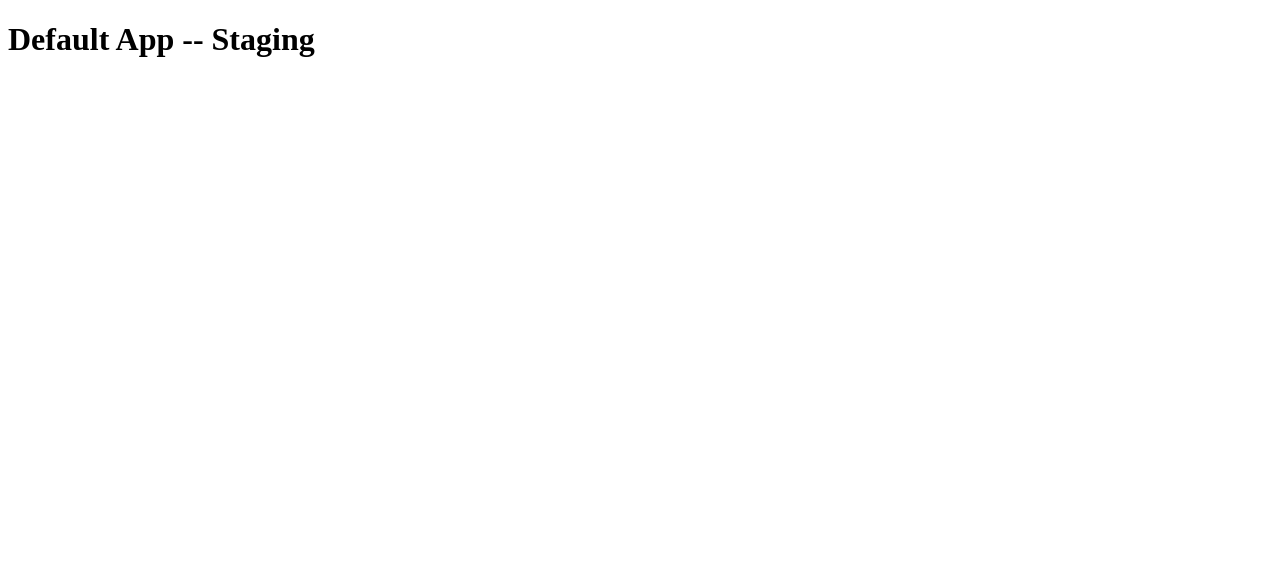
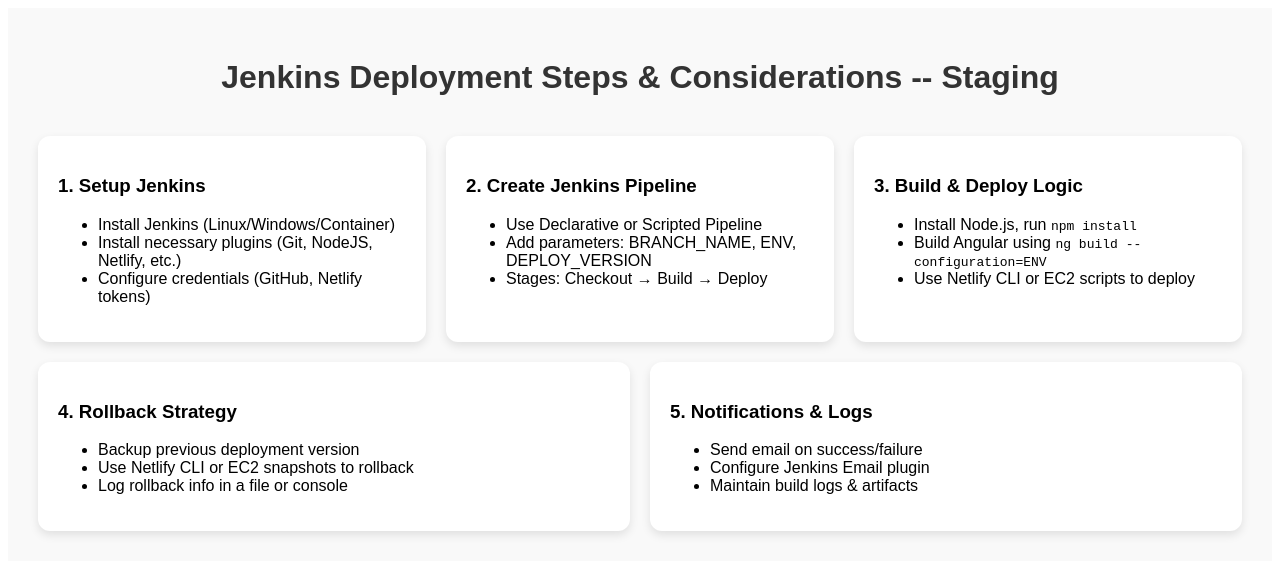
Before and after one commit to LearnDevOpsNoob/jenkins-deploy, an Angular app: page / in a window 1280 px wide. Shown: the top 576 px of the page. Built offline with nearby package versions, Linux system fonts and the light colour scheme.

Commit message:
Improved UI Main Page Staging

```diff
--- a/src/app/app.component.html
+++ b/src/app/app.component.html
@@ -1 +1,60 @@
-<h1>Default App -- Staging</h1>
+<main style="padding: 30px; background: #f9f9f9; font-family: Arial, sans-serif;">
+
+  <!-- Centered Heading -->
+  <h1 style="text-align: center; font-weight: bold; margin-bottom: 40px; font-size: 2rem; color: #333;">
+    Jenkins Deployment Steps & Considerations -- Staging
+  </h1>
+
+  <!-- Cards Container -->
+  <div style="display: flex; flex-wrap: wrap; gap: 20px; justify-content: center;">
+    <!-- Card 1: Setup Jenkins -->
+    <div style="flex: 1 1 300px; padding: 20px; border-radius: 12px; box-shadow: 0 4px 10px rgba(0,0,0,0.1); background: white;">
+      <h3>1. Setup Jenkins</h3>
+      <ul>
+        <li>Install Jenkins (Linux/Windows/Container)</li>
+        <li>Install necessary plugins (Git, NodeJS, Netlify, etc.)</li>
+        <li>Configure credentials (GitHub, Netlify tokens)</li>
+      </ul>
+    </div>
+
+    <!-- Card 2: Create Pipeline -->
+    <div style="flex: 1 1 300px; padding: 20px; border-radius: 12px; box-shadow: 0 4px 10px rgba(0,0,0,0.1); background: white;">
+      <h3>2. Create Jenkins Pipeline</h3>
+      <ul>
+        <li>Use Declarative or Scripted Pipeline</li>
+        <li>Add parameters: BRANCH_NAME, ENV, DEPLOY_VERSION</li>
+        <li>Stages: Checkout → Build → Deploy</li>
+      </ul>
+    </div>
+
+    <!-- Card 3: Build and Deploy Logic -->
+    <div style="flex: 1 1 300px; padding: 20px; border-radius: 12px; box-shadow: 0 4px 10px rgba(0,0,0,0.1); background: white;">
+      <h3>3. Build & Deploy Logic</h3>
+      <ul>
+        <li>Install Node.js, run <code>npm install</code></li>
+        <li>Build Angular using <code>ng build --configuration=ENV</code></li>
+        <li>Use Netlify CLI or EC2 scripts to deploy</li>
+      </ul>
+    </div>
+
+    <!-- Card 4: Rollback Mechanism -->
+    <div style="flex: 1 1 300px; padding: 20px; border-radius: 12px; box-shadow: 0 4px 10px rgba(0,0,0,0.1); background: white;">
+      <h3>4. Rollback Strategy</h3>
+      <ul>
+        <li>Backup previous deployment version</li>
+        <li>Use Netlify CLI or EC2 snapshots to rollback</li>
+        <li>Log rollback info in a file or console</li>
+      </ul>
+    </div>
+
+    <!-- Card 5: Notifications & Logs -->
+    <div style="flex: 1 1 300px; padding: 20px; border-radius: 12px; box-shadow: 0 4px 10px rgba(0,0,0,0.1); background: white;">
+      <h3>5. Notifications & Logs</h3>
+      <ul>
+        <li>Send email on success/failure</li>
+        <li>Configure Jenkins Email plugin</li>
+        <li>Maintain build logs & artifacts</li>
+      </ul>
+    </div>
+  </div>
+</main>
```
